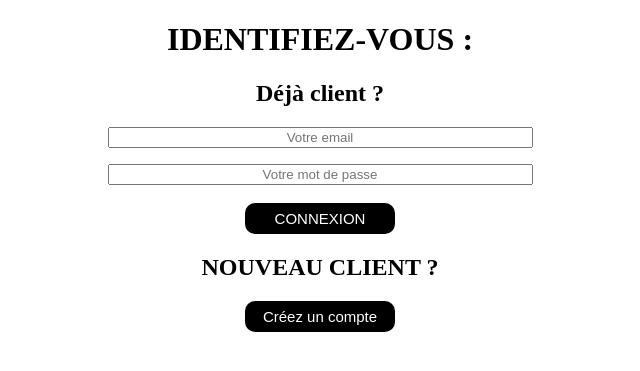
After one commit to lmoutanin/97CAR-Php, a PHP site: page /connexion.php in a window 1280 px wide. The commit adds this page. Shown: the top 371 px of the page, without its empty margins (320-960 px from the left). Run offline with PHP 8.4, Linux system fonts and the light colour scheme.

Commit message:
connexion

```diff
--- /dev/null
+++ b/Login/connexion.php
@@ -0,0 +1,54 @@
+ <? require('bdd.php') ?>
+
+<!DOCTYPE html>
+<html lang="en">
+
+<head>
+    <meta charset="UTF-8">
+    <meta name="viewport" content="width=device-width, initial-scale=1.0">
+    <title>Connexion</title>
+    <link href="style.css" rel="stylesheet">
+</head>
+
+<body>
+
+    <div class="container">
+
+        <h1>IDENTIFIEZ-VOUS :</h1>
+
+        <h2>Déjà client ?</h2>
+
+        <form action="login.php" method="post">
+
+            <div class="container">
+                <label class="id"> </label>
+                <input id="email" name="email" size="50" placeholder="Votre email" required />
+            </div>
+
+            <div class="container">
+
+                <label class="id"> </label>
+                <input type="password" id="pass" name="mdp" minlength="8" size="50" placeholder="Votre mot de passe" required />
+
+
+            </div>
+            <br>
+            <button class="bouton" type="submit">CONNEXION</button>
+
+
+
+
+
+
+        </form>
+        <h2>NOUVEAU CLIENT ?</h2>
+        <button class="bouton" type="submit"><a href="inscription.php">Créez un compte</a></button>
+    </div>
+
+
+
+</body>
+
+</body>
+
+</html>
--- /dev/null
+++ b/Login/style.css
@@ -0,0 +1,36 @@
+.id {
+    display: block;
+  }
+
+  input[type='submit'],
+  .id {
+    margin-top: 1rem;
+  }
+.vid{
+  color: #ef3240;
+}
+
+ * {
+  text-align: center;
+}
+
+.bouton{
+
+  background-color: #000000;
+  border-radius: 10px;
+  border: 2px double #000000;
+  color: #ffffff;
+  text-align: center;
+  font-size: 15px;
+  padding: 5px;
+  width: 150px;
+  cursor: pointer;
+
+}
+
+a {
+  outline: none;
+  text-decoration: none;
+  color: white;
+
+}
```
Also changed, not shown: Login/client.php (added, +25 -0 lines), Login/filter.php (renamed from filter.php, +29 -1 lines), Login/inscription.php (added, +81 -0 lines), Login/login.php (added, +23 -0 lines), connexion.php (deleted, +0 -24 lines), inscription.php (deleted, +0 -85 lines), style.css (deleted, +0 -11 lines), test.php (deleted, +0 -8 lines), Login/ajouterVoiture.php (renamed from ajouterVoiture.php), Login/bdd.php (line endings or trailing spaces).
